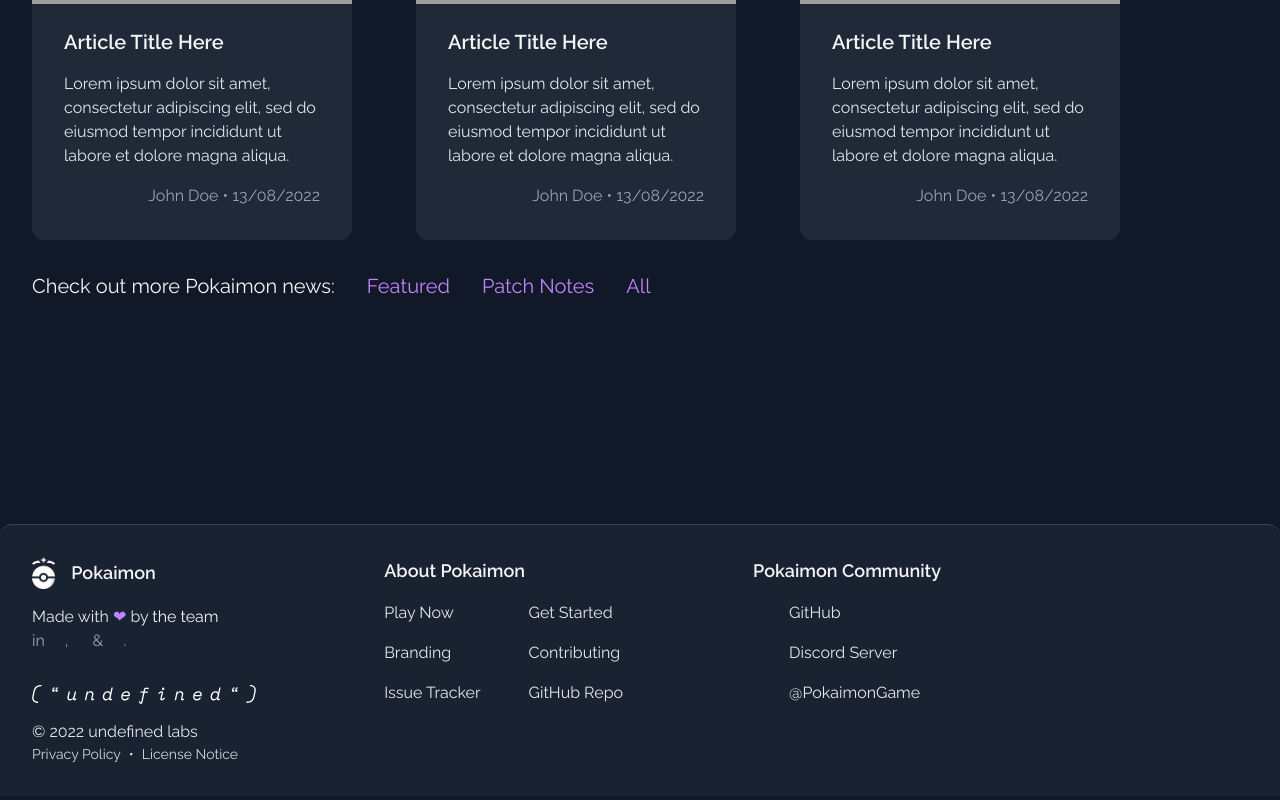
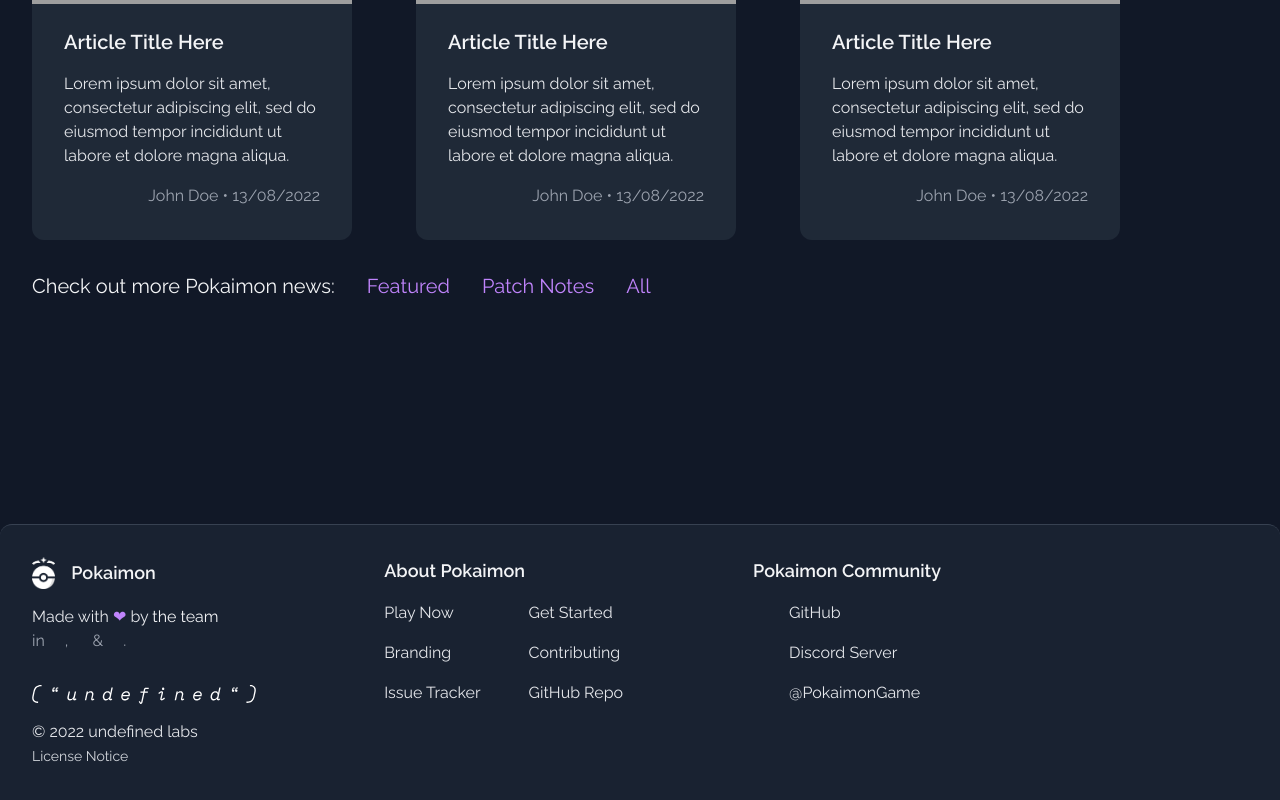
Before and after one commit to catto-labs/pokaimon, a Vue app: page / in a window 1280 px wide. Shown: the part 1892-2692 px from the top of the page. Built offline with nearby package versions, Linux system fonts and the light colour scheme; no server answers; grey boxes are pictures that could not be loaded; some icons are missing; what vue-tippy would draw is missing.

Commit message:
feat: remove privacy policy from footer

```diff
--- a/src/components/pages/global/Footer.vue
+++ b/src/components/pages/global/Footer.vue
@@ -37,16 +37,9 @@
           <img src="@/assets/branding/vector/undefined.svg" class="w-56" />
           <div>
             <p>© 2022 undefined labs</p>
-            <div class="flex items-center gap-2 text-sm">
-              <router-link class="text-grey-300" to="/privacy"
-                >Privacy Policy</router-link
-              >
-              <p>•</p>
-
-              <router-link class="text-grey-300" to="/docs/licenses"
-                >License Notice</router-link
-              >
-            </div>
+            <router-link class="text-sm text-grey-300" to="/docs/licenses"
+              >License Notice</router-link
+            >
           </div>
         </div>
       </div>
```
